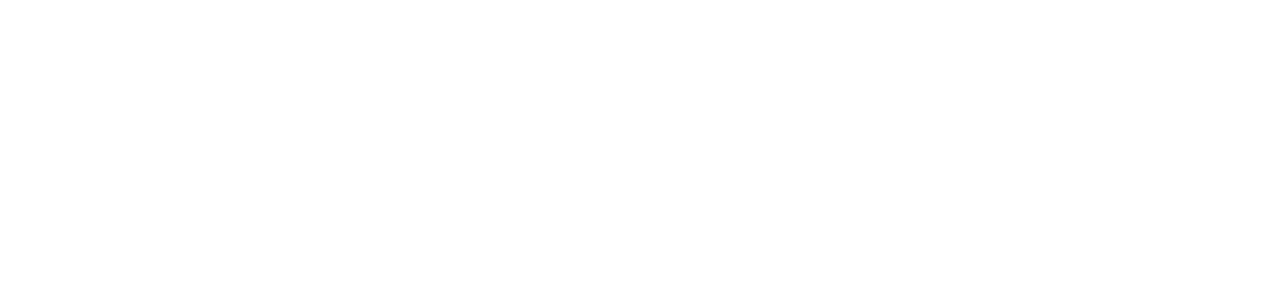
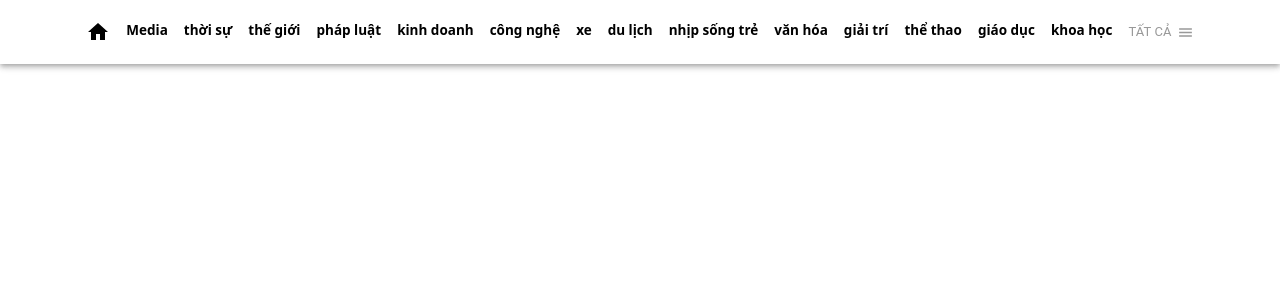
Before and after one commit to leekfsolo/newspaper, a React (Create React App) app: page / in a window 1280 px wide. Shown: the top 300 px of the page. Built offline with nearby package versions, Linux system fonts and the light colour scheme.

Commit message:
feat: add navbar

```diff
--- a/package.json
+++ b/package.json
@@ -5,6 +5,7 @@
   "dependencies": {
     "@emotion/react": "^11.10.4",
     "@emotion/styled": "^11.10.4",
+    "@mui/icons-material": "^5.10.9",
     "@mui/material": "^5.10.9",
     "@reduxjs/toolkit": "^1.8.6",
     "@testing-library/jest-dom": "^5.16.5",
--- /dev/null
+++ b/src/components/Header/Header.scss
@@ -0,0 +1,44 @@
+@import "../../styles/mixin";
+
+.header {
+  &-toolbar {
+    padding: 0 !important;
+    justify-content: center;
+
+    @include desktop {
+      padding: 0 20px !important;
+      justify-content: flex-start;
+    }
+
+    &__iconDrawer {
+      display: none !important;
+
+      @include desktop {
+        display: inline-flex !important;
+      }
+    }
+
+    &__navbar {
+      display: flex;
+
+      @include desktop {
+        display: none;
+      }
+    }
+  }
+
+  &-list {
+    display: flex;
+    font-size: 13.5px;
+
+    @include desktop {
+      font-size: 15px;
+    }
+
+    &__item:nth-last-of-type(-n + 3) {
+      @media (max-width: 1300px) {
+        display: none;
+      }
+    }
+  }
+}
--- /dev/null
+++ b/src/components/Header/index.tsx
@@ -0,0 +1,119 @@
+import React, { useRef, useState } from "react";
+import AppBar from "@mui/material/AppBar";
+import Box from "@mui/material/Box";
+import IconButton from "@mui/material/IconButton";
+import MenuIcon from "@mui/icons-material/Menu";
+import Toolbar from "@mui/material/Toolbar";
+import Button from "@mui/material/Button";
+import HomeIcon from "@mui/icons-material/Home";
+import Sidenav from "../Sidenav";
+import { Typography } from "@mui/material";
+
+const navItems = [
+  "Media",
+  "thời sự",
+  "thế giới",
+  "pháp luật",
+  "kinh doanh",
+  "công nghệ",
+  "xe",
+  "du lịch",
+  "nhịp sống trẻ",
+  "văn hóa",
+  "giải trí",
+  "thể thao",
+  "giáo dục",
+  "khoa học",
+  "sức khỏe",
+  "giả - thật",
+  "bạn đọc",
+];
+
+export default function Header() {
+  const headerRef = useRef<HTMLElement>(null);
+  const [mobileOpen, setMobileOpen] = useState<boolean>(false);
+
+  const handleDrawerToggle = () => {
+    setMobileOpen(!mobileOpen);
+  };
+
+  return (
+    <Box sx={{ display: "flex" }} className="header">
+      <AppBar
+        component="nav"
+        position="sticky"
+        sx={{ background: "transparent", overflow: "hidden" }}
+      >
+        <Toolbar
+          sx={{
+            display: "flex",
+            alignItems: "center",
+            color: "#000",
+          }}
+          className="header-toolbar"
+        >
+          <IconButton
+            color="inherit"
+            aria-label="open drawer"
+            edge="start"
+            onClick={handleDrawerToggle}
+            sx={{ mr: 2 }}
+            className="header-toolbar__iconDrawer"
+          >
+            <MenuIcon />
+          </IconButton>
+          <Box
+            sx={{ gap: 2 }}
+            ref={headerRef}
+            className="header-toolbar__navbar"
+          >
+            <Button sx={{ padding: 0, minWidth: "auto", color: "#000" }}>
+              <HomeIcon />
+            </Button>
+            <Box
+              className="header-list"
+              component="ul"
+              sx={{
+                gap: 2,
+                margin: 0,
+                padding: 0,
+                listStyleType: "none",
+              }}
+            >
+              {navItems.map((item) => (
+                <Box
+                  component="li"
+                  key={item}
+                  sx={{
+                    color: "#000",
+                    fontWeight: 700,
+                    padding: 0,
+                    minWidth: "auto",
+                    cursor: "pointer",
+                  }}
+                  className="header-list__item"
+                >
+                  {item}
+                </Box>
+              ))}
+            </Box>
+            <Button
+              sx={{ padding: 0, minWidth: "auto", color: "#999" }}
+              onClick={handleDrawerToggle}
+            >
+              <Typography sx={{ fontSize: 13, marginRight: "5px" }}>
+                Tất cả
+              </Typography>
+              <MenuIcon sx={{ fontSize: 17 }} />
+            </Button>
+          </Box>
+        </Toolbar>
+      </AppBar>
+      <Sidenav
+        handleDrawerToggle={handleDrawerToggle}
+        navItems={navItems}
+        mobileOpen={mobileOpen}
+      />
+    </Box>
+  );
+}
--- /dev/null
+++ b/src/components/Sidenav/index.tsx
@@ -0,0 +1,59 @@
+import React from "react";
+import {
+  Box,
+  Divider,
+  Drawer,
+  List,
+  ListItem,
+  ListItemButton,
+  ListItemText,
+  Typography,
+} from "@mui/material";
+
+type Props = {
+  handleDrawerToggle: () => void;
+  navItems: Array<string>;
+  mobileOpen: boolean;
+};
+
+const drawerWidth = 240;
+const Sidenav = (props: Props) => {
+  const { navItems, handleDrawerToggle, mobileOpen } = props;
+
+  return (
+    <Box component="nav">
+      <Drawer
+        variant="temporary"
+        open={mobileOpen}
+        onClose={handleDrawerToggle}
+        ModalProps={{
+          keepMounted: true, // Better open performance on mobile.
+        }}
+        sx={{
+          "& .MuiDrawer-paper": {
+            boxSizing: "border-box",
+            width: drawerWidth,
+          },
+        }}
+      >
+        <Box onClick={handleDrawerToggle} sx={{ textAlign: "center" }}>
+          <Typography variant="h6" sx={{ my: 2 }}>
+            MUI
+          </Typography>
+          <Divider />
+          <List>
+            {navItems.map((item) => (
+              <ListItem key={item} disablePadding>
+                <ListItemButton sx={{ textAlign: "center" }}>
+                  <ListItemText primary={item} />
+                </ListItemButton>
+              </ListItem>
+            ))}
+          </List>
+        </Box>
+      </Drawer>
+    </Box>
+  );
+};
+
+export default Sidenav;
--- a/src/declarations.d.ts
+++ b/src/declarations.d.ts
@@ -1 +1,5 @@
-/// <reference types="react-scripts" />
+declare module "*.png";
+declare module "*.svg";
+declare module "*.jpg";
+declare module "*.json";
+declare module "@mui/icons-material";
--- a/src/index.tsx
+++ b/src/index.tsx
@@ -2,17 +2,16 @@
 import ReactDOM from "react-dom/client";
 import { Provider } from "react-redux/es/exports";
 import store from "./app/store";
+import Header from "./components/Header";
 import "./_styles.scss";
 
 const root = ReactDOM.createRoot(
   document.getElementById("root") as HTMLElement
 );
 root.render(
-  <React.StrictMode>
-    <Provider store={store}>
-      <></>
-    </Provider>
-  </React.StrictMode>
+  <Provider store={store}>
+    <Header />
+  </Provider>
 );
 
 // If you want to start measuring performance in your app, pass a function
--- a/src/styles/_mixin.scss
+++ b/src/styles/_mixin.scss
@@ -11,7 +11,7 @@
 }
 
 @mixin mobile {
-  @media (max-width: #{$screen-sm-max +1}) {
+  @media (max-width: #{$screen-sm-max + 1}) {
     @content;
   }
 }
@@ -23,7 +23,13 @@
 }
 
 @mixin desktop {
-  @media (min-width: #{$screen-md-max + 1}) {
+  @media (max-width: #{$screen-lg-max + 1}) {
     @content;
   }
 }
+
+@mixin large-screen {
+  @media (min-width: #{$screen-lg-max + 1}) {
+    @content;
+  }
+}
--- a/src/styles/components.scss
+++ b/src/styles/components.scss
@@ -0,0 +1 @@
+@use "../components/Header/Header.scss";
```
Also changed, not shown: src/utils/helpers/checkOverflow.ts (added, +8 -0 lines), 1 other file (tests, documents, lock files or other folders).
